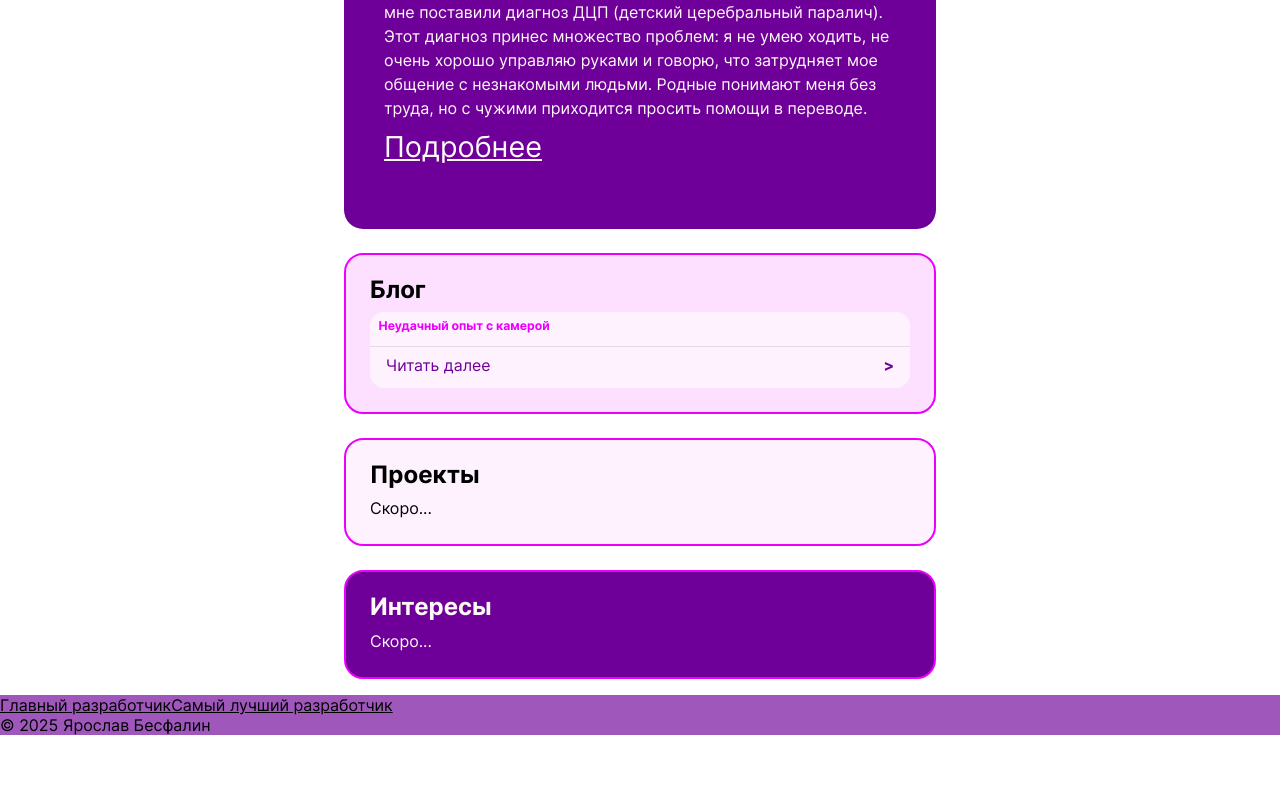
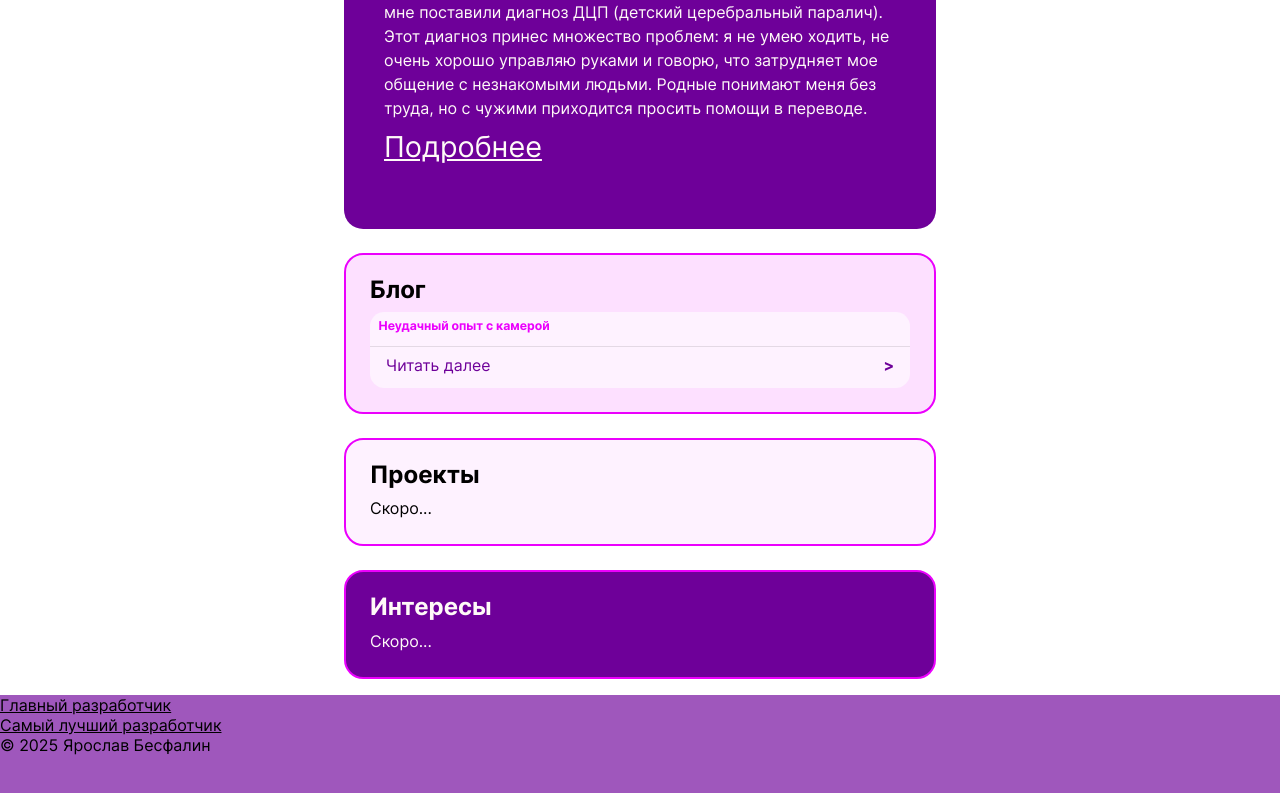
Before and after one commit to DanteBes/danteBes.github.io, a React (Vite) app: page / in a window 1280 px wide. Shown: the part 626-1419 px from the top of the page. Before the commit the page ends 1361 px from the top, so only its background shows below. Built offline with nearby package versions, Linux system fonts and the light colour scheme.

Commit message:
Fixed the width and height in Footer.module.css for the footer class.

```diff
--- a/src/components/footer/Footer.module.css
+++ b/src/components/footer/Footer.module.css
@@ -1,12 +1,12 @@
 .footer {
-    height: 100%;
-    width: 100%;
+    height: 150px;
+    width: 100vw;
     background-color: var(--theme-clr-4);
 }
 
 .footer__bar_link {
     display: flex;
-    flex-direction: row;
+    flex-direction: column;
 }
 
 .footer__bar_link-item {
```
Also changed, not shown: 1 other file (tests, documents, lock files or other folders).
